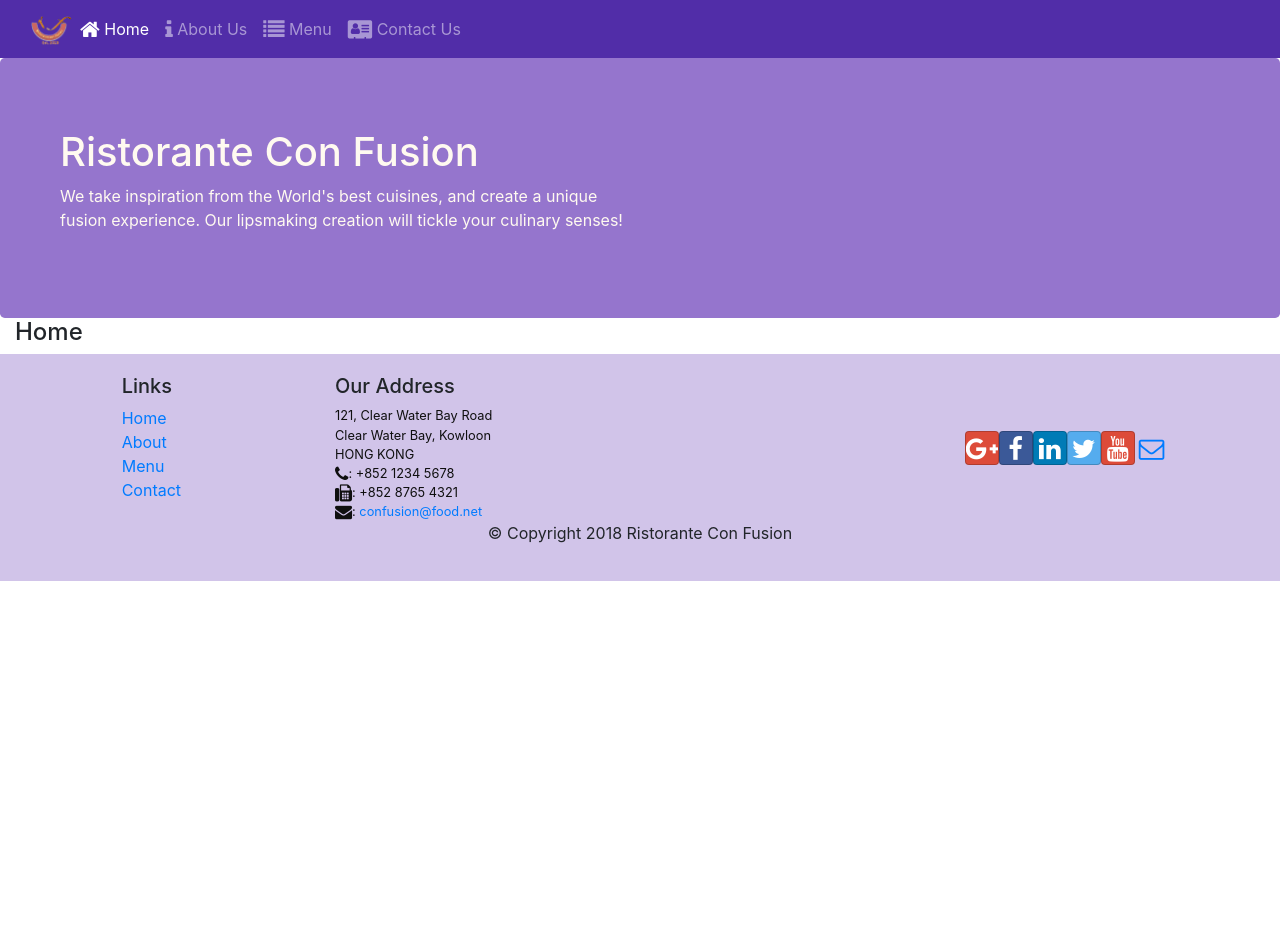
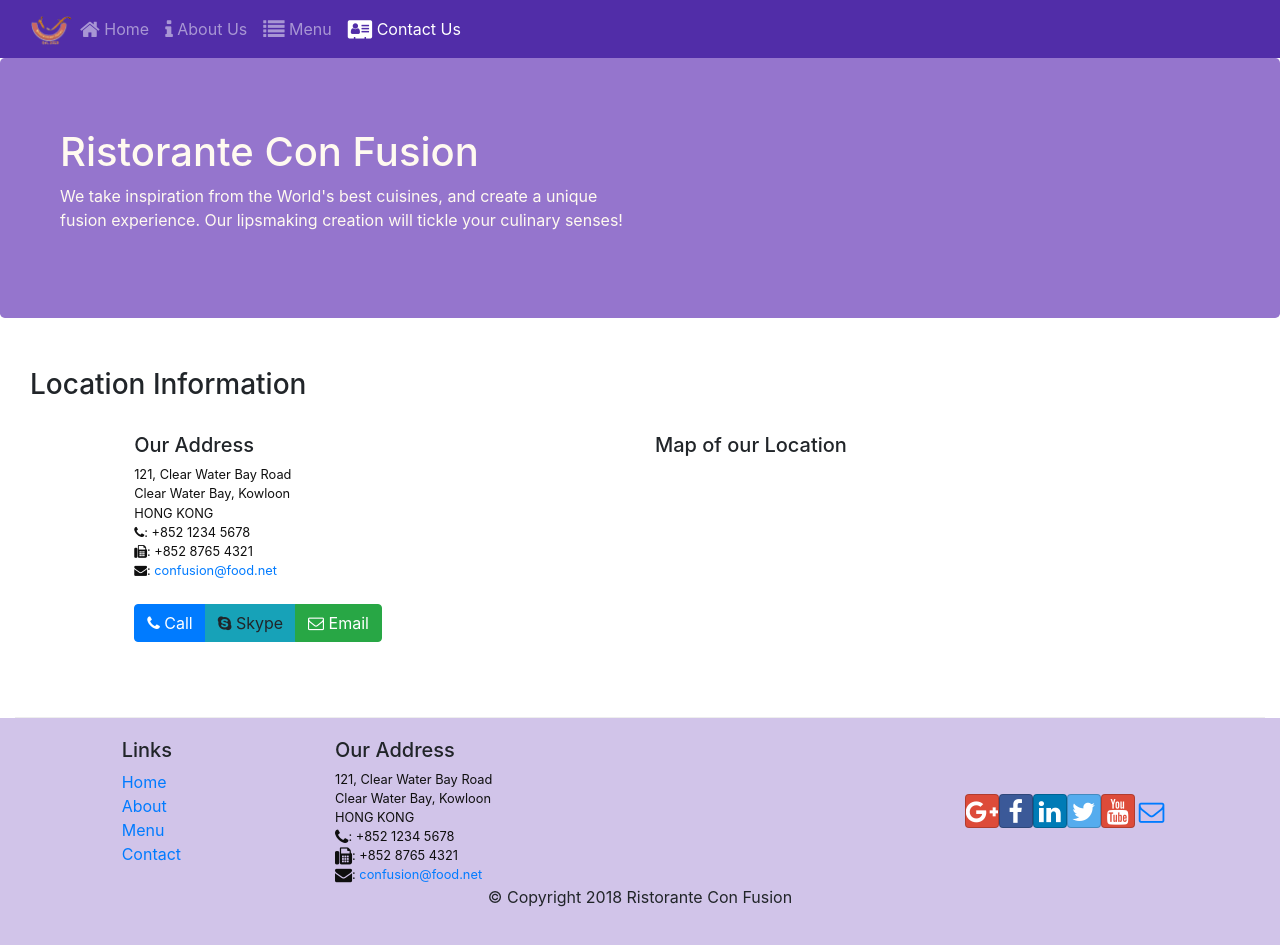
Before and after one commit to Kisei88/FunixReactjsLab, a React (Create React App) app: page /contactus in a window 1280 px wide. Before the commit this address led to /home. Before the commit the page ends 800 px from the top, so only its background shows below. Built offline with nearby package versions, Linux system fonts and the light colour scheme.

Commit message:
add contact.js

```diff
--- /dev/null
+++ b/src/components/ContactComponent.js
@@ -0,0 +1,36 @@
+import React from 'react';
+
+function Contact(props) {
+    return(
+        <div className="container">
+            <div className="row row-content">
+                <div className="col-12">
+                <h3>Location Information</h3>
+                </div>
+                <div className="col-12 col-sm-4 offset-sm-1">
+                        <h5>Our Address</h5>
+                        <address>
+                        121, Clear Water Bay Road<br />
+                        Clear Water Bay, Kowloon<br />
+                        HONG KONG<br />
+                        <i className="fa fa-phone"></i>: +852 1234 5678<br />
+                        <i className="fa fa-fax"></i>: +852 8765 4321<br />
+                        <i className="fa fa-envelope"></i>: <a href="mailto:confusion@food.net">confusion@food.net</a>
+                        </address>
+                </div>
+                <div className="col-12 col-sm-6 offset-sm-1">
+                    <h5>Map of our Location</h5>
+                </div>
+                <div className="col-12 col-sm-11 offset-sm-1">
+                    <div className="btn-group" role="group">
+                        <a role="button" className="btn btn-primary" href="tel:+85212345678"><i className="fa fa-phone"></i> Call</a>
+                        <a role="button" className="btn btn-info"><i className="fa fa-skype"></i> Skype</a>
+                        <a role="button" className="btn btn-success" href="mailto:confusion@food.net"><i className="fa fa-envelope-o"></i> Email</a>
+                    </div>
+                </div>
+            </div>
+        </div>
+    );
+}
+
+export default Contact;
--- a/src/components/MainComponent.js
+++ b/src/components/MainComponent.js
@@ -1,12 +1,12 @@
 import '../App.css';
-
+import React, {Component} from 'react';
 import Menu from './MenuComponents';
-import { DISHES } from '../shared/dishes';
-import DishDetail from './DishDetailComponent';
-import React, {Component} from 'react';
 import Header from './HeaderComponent';
 import Footer from './FooterComponent';
 import Home from './HomeComponent';
+import Contact from './ContactComponent';
+import { DISHES } from '../shared/dishes';
+import DishDetail from './DishDetailComponent';
 import { Switch, Route, Redirect } from 'react-router-dom';
 
 class Main extends Component {
@@ -28,6 +28,7 @@
         <Switch>
           <Route path = '/home' component = {HomePage}/>
           <Route exact path = '/menu' component = {() => <Menu dishes = {this.state.dishes}/>} />
+          <Route path = '/contactus' component = {Contact} />
           <Redirect to ='/home' />
         </Switch>
         <Footer />
```
